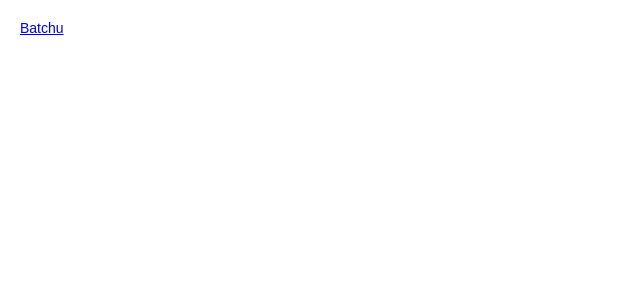
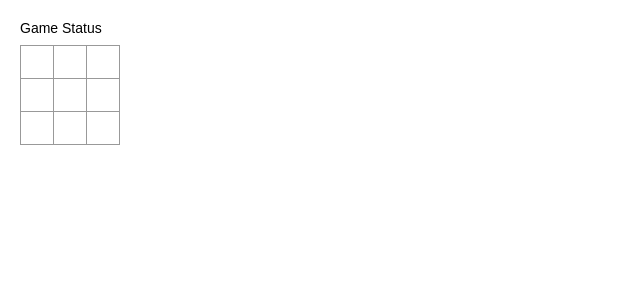
Before and after one commit to batchu/Tic-Tac-Toe, a React (Create React App) app: page / in a window 1280 px wide. Shown: the top 300 px of the page, without its empty margins (0-640 px from the left). Built offline with nearby package versions, Linux system fonts and the light colour scheme.

Commit message:
Using Enzyme to test Square component by passing a mock method to it, issuing a programmatic click and verifying it's behavior

```diff
--- a/src/App.tsx
+++ b/src/App.tsx
@@ -82,59 +82,10 @@ class Game extends React.Component {
     }
 }
 
-interface LinkProps {
-    page: string
-}
-
-interface LinkState {
-    class: STATUS
-}
-
-enum STATUS {
-    NORMAL = 'NORMAL',
-    HOVERED = 'HOVERED'
-}
-
-class Link extends React.Component<LinkProps, LinkState> {
-
-    constructor(props: LinkProps) {
-        super(props);
-
-        this._onMouseEnter = this._onMouseEnter.bind(this);
-        this._onMouseLeave = this._onMouseLeave.bind(this);
-
-        this.state = {
-            class: STATUS.NORMAL,
-        };
-    }
-
-    _onMouseEnter() {
-        this.setState({ class: STATUS.HOVERED });
-    }
-
-    _onMouseLeave() {
-        this.setState({ class: STATUS.NORMAL });
-    }
-
-    render() {
-        return (
-            <a
-                className={this.state.class}
-                href={this.props.page || '#'}
-                onMouseEnter={this._onMouseEnter}
-                onMouseLeave={this._onMouseLeave}
-            >
-                {this.props.children}
-            </a>
-        );
-    }
-
-}
-
 export default class App extends React.Component {
     render() {
         return (
-            <Link page="https://batchu.net"> Batchu</Link>
+           <Game />
         );
     }
 }
```
Also changed, not shown: 2 other files (tests, documents, lock files or other folders).
